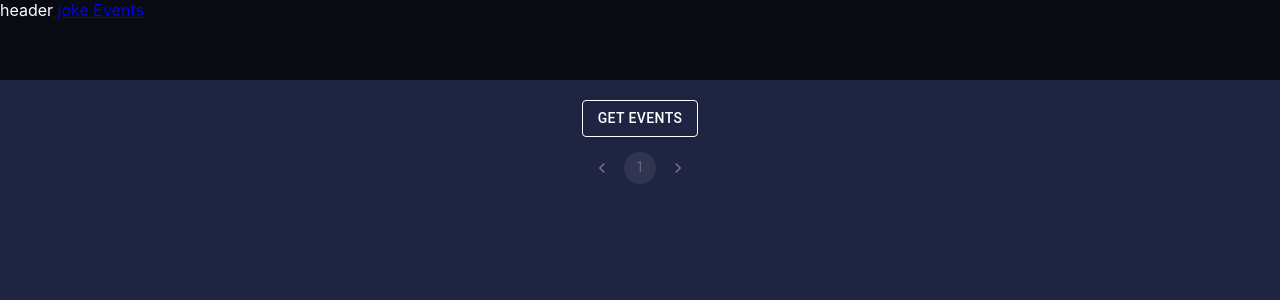
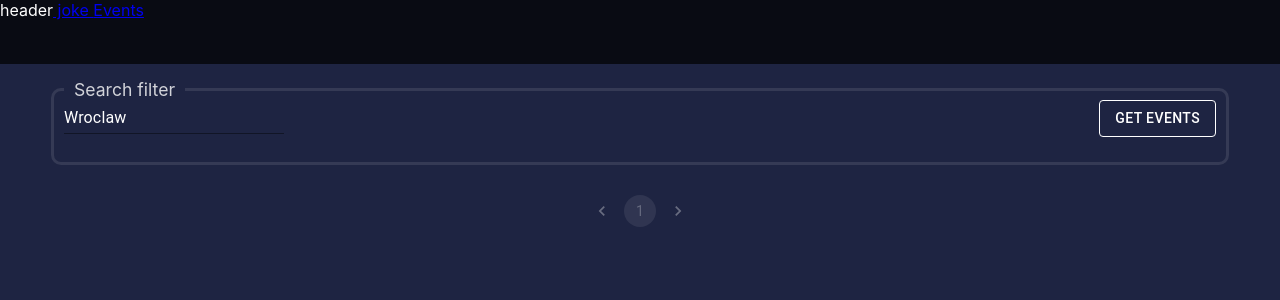
Before and after one commit to LaV0n/relaxer, a React (Create React App) app: page /#/ in a window 1280 px wide. Shown: the top 300 px of the page. Built offline with nearby package versions, Linux system fonts and the light colour scheme.

Commit message:
feat: add city search

```diff
--- a/src/api/events-api.ts
+++ b/src/api/events-api.ts
@@ -1,11 +1,14 @@
 import {apiKey, instanceEvent} from "./instance";
+import {SearchDataType} from "../features/Events/EventsReducer";
 
 export const EventsApi={
-    getEvents({page}:FilterDataType){
-        return instanceEvent.get(`?apikey=${apiKey}&locale=pl&page=${page}&size=5`)
+    getEvents({page,searchData}:FilterDataType){
+        return instanceEvent.get(
+            `?apikey=${apiKey}&locale=*&page=${page}&city=${searchData.city}&size=10&sort=date,asc`)
     }
 }
 
 export type FilterDataType={
-    page?:number
+    page:number
+    searchData:SearchDataType
 }
--- /dev/null
+++ b/src/common/CustomInput/CustomInput.tsx
@@ -0,0 +1,25 @@
+import React, { ChangeEvent } from 'react';
+import {Input} from "@mui/material";
+import {useAppDispatch, useAppSelector} from "../../app/store";
+import {setCity} from "../../features/Events/EventsReducer";
+
+export const CustomInput = () => {
+
+    const dispatch=useAppDispatch()
+    const city=useAppSelector(state => state.events.searchData.city)
+
+    const onChangeHandler=(e:ChangeEvent<HTMLTextAreaElement | HTMLInputElement>)=>{
+        dispatch(setCity({city:e.currentTarget.value}))
+    }
+
+    return (
+        <div>
+            <Input placeholder="City"
+                   color="primary"
+                   sx={{color:'white'}}
+                   value={city}
+                   onChange={onChangeHandler}
+            />
+        </div>
+    );
+};
--- a/src/features/Events/EventShort/EventShort.module.css
+++ b/src/features/Events/EventShort/EventShort.module.css
@@ -1,10 +1,10 @@
 .container {
-    width: 80%;
+    width: 600px;
     height: 100px;
     border: 3px solid rgba(249, 249, 249, 0.1);
     filter: drop-shadow(0px 26px 30px rgba(0, 0, 0, 0.69));
     border-radius: 10px;
-    background-color: #161a30;
+    background-color: var(--secondColor);
     display: flex;
     flex-direction: row;
     justify-content: space-between;
@@ -35,3 +35,6 @@ img {
 .city{
     opacity: 0.5;
 }
+.name{
+    text-align: center;
+}
--- a/src/features/Events/EventShort/EventShort.tsx
+++ b/src/features/Events/EventShort/EventShort.tsx
@@ -8,7 +8,7 @@ export const EventShort = ({name,images,dates,_embedded}: EventDataType) => {
         <div className={styles.container}>
             <img src={images[0].url} alt="0"/>
             <div className={styles.description}>
-                <div>{name}</div>
+                <div className={styles.name}>{name}</div>
                 <div>{DataFormat(dates.start.localDate)}</div>
                 <div className={styles.city}>{_embedded.venues[0].city.name}</div>
             </div>
--- a/src/features/Events/Events.module.css
+++ b/src/features/Events/Events.module.css
@@ -1,6 +1,6 @@
 .container {
     width: 100%;
-    min-height: 90vh;
+    min-height: 92vh;
     display: flex;
     flex-direction: column;
     justify-content: flex-start;
@@ -12,3 +12,18 @@
     margin-bottom: 20px;
     filter: invert(1);
 }
+.eventsBlock{
+    width: 100%;
+   height: 70vh;
+    display: flex;
+    flex-direction: column;
+    justify-content: center;
+    align-items: center;
+    gap: 15px;
+    flex-wrap: wrap;
+}
+@media screen and (max-width:1300px){
+.eventsBlock{
+    height: 100%;
+}
+}
--- a/src/features/Events/Events.tsx
+++ b/src/features/Events/Events.tsx
@@ -1,9 +1,10 @@
 import React from 'react';
 import styles from './Events.module.css'
-import {Button, Pagination} from "@mui/material";
+import { Pagination} from "@mui/material";
 import {useAppDispatch, useAppSelector} from "../../app/store";
 import {getEvents} from './EventsReducer';
 import {EventShort} from './EventShort/EventShort';
+import {SearchBlock} from "./SearchBlock/SearchBlock";
 
 export const Events = () => {
 
@@ -11,26 +12,23 @@ export const Events = () => {
     const events = useAppSelector(state => state.events.data._embedded.events)
     const page = useAppSelector(state => state.events.data.page?.number)
     const totalPages = useAppSelector(state => state.events.data.page?.totalPages)
+    const searchData=useAppSelector(state => state.events.searchData)
 
     const getEventsHandler = () => {
-        dispatch(getEvents({page: 0}))
+        dispatch(getEvents({page: 0,searchData}))
     }
     const handleChange = (event: React.ChangeEvent<unknown>, pageNew: number) => {
-        dispatch(getEvents({page:pageNew-1}))
+        dispatch(getEvents({page:pageNew-1,searchData}))
     }
 
     return (
         <div className={styles.container}>
-            <Button onClick={getEventsHandler}
-                    variant="outlined"
-                    color="inherit"
-                    style={{marginTop:20,color:'white'}}
-            >
-                get events
-            </Button>
-            {events.map(e =>
-                <EventShort key={e.id} {...e}/>
-            )}
+            <SearchBlock getEventsHandler={getEventsHandler}/>
+            <div className={styles.eventsBlock}>
+                {events.map(e =>
+                    <EventShort key={e.id} {...e}/>
+                )}
+            </div>
                 <Pagination count={totalPages}
                             page={page?page+1:1}
                             onChange={handleChange}
--- a/src/features/Events/EventsReducer.ts
+++ b/src/features/Events/EventsReducer.ts
@@ -1,4 +1,4 @@
-import {createAsyncThunk, createSlice} from "@reduxjs/toolkit";
+import {createAsyncThunk, createSlice, PayloadAction} from "@reduxjs/toolkit";
 import {errorAsString} from "../../common/utiles/errorAsString";
 import {EventsApi, FilterDataType} from "../../api/events-api";
 
@@ -62,10 +62,17 @@ type ResponseDataType={
     },
     page:PageDataType | null
 }
+export type SearchDataType={
+    keyword:string
+    city:string
+    country:string
+    radius:number
+}
 
 type InitialStateType={
     data:ResponseDataType
     error:string
+    searchData:SearchDataType
 }
 
 const initialState:InitialStateType = {
@@ -76,18 +83,33 @@ const initialState:InitialStateType = {
         page:null
     },
     error:'',
+    searchData:{
+        keyword:'',
+        country:'',
+        city:'Wroclaw',
+        radius:0
+    }
 }
 
 const slice = createSlice({
     name: 'events',
     initialState,
-    reducers: {},
+    reducers: {
+        setCity(state,action:PayloadAction<{city:string}>){
+            state.searchData.city=action.payload.city
+        }
+    },
     extraReducers:builder => {
         builder.addCase(getEvents.rejected,(state, action)=>{
             state.error=action.payload ? action.payload.error : 'unknown error, please try again later'
         })
         builder.addCase(getEvents.fulfilled,(state, action)=>{
-            state.data=action.payload
+            if(action.payload.page?.totalElements===0){
+                state.error='no match'
+            }else{
+                state.data=action.payload
+            }
+
         })
     }
 })
@@ -106,3 +128,4 @@ export const getEvents = createAsyncThunk<ResponseDataType,FilterDataType,{ reje
 )
 
 export const eventsReducer = slice.reducer
+export const {setCity}=slice.actions
--- /dev/null
+++ b/src/features/Events/SearchBlock/SearchBlock.module.css
@@ -0,0 +1,12 @@
+.filterBlock{
+    width: 90%;
+    padding: 0 10px;
+    height: 10vh;
+    margin-top: 15px;
+    border-radius: 10px;
+    border: 3px solid rgba(249, 249, 249, 0.1);
+    display: flex;
+    flex-direction: row;
+    align-items: center;
+    justify-content: space-between;
+}
--- /dev/null
+++ b/src/features/Events/SearchBlock/SearchBlock.tsx
@@ -0,0 +1,24 @@
+import React from 'react';
+import styles from './SearchBlock.module.css'
+import {Button} from "@mui/material";
+import {CustomInput} from "../../../common/CustomInput/CustomInput";
+
+type SearchBlockType={
+    getEventsHandler:()=>void
+}
+
+export const SearchBlock = ({getEventsHandler}:SearchBlockType) => {
+    return (
+        <fieldset className={styles.filterBlock}>
+            <legend>Search filter</legend>
+            <CustomInput/>
+            <Button onClick={getEventsHandler}
+                    variant="outlined"
+                    color="inherit"
+                    style={{color:'white'}}
+            >
+                get events
+            </Button>
+        </fieldset>
+    );
+};
--- a/src/features/Header/Header.module.css
+++ b/src/features/Header/Header.module.css
@@ -1,5 +1,5 @@
 .container{
-    height: 10vh;
+    height: 8vh;
     background-color: var(--headerColor);
     color: var(--textColor);
 }
```
